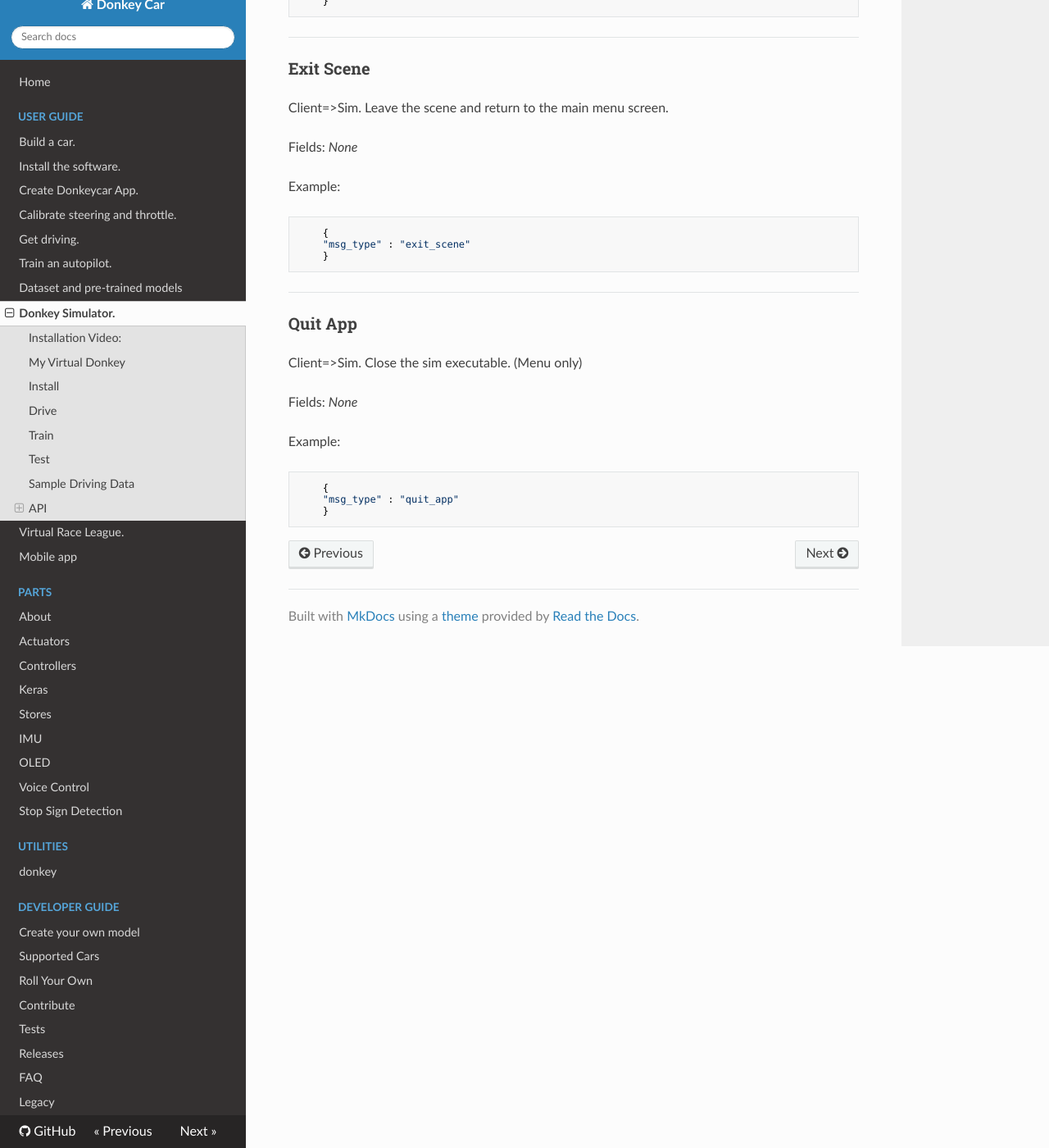
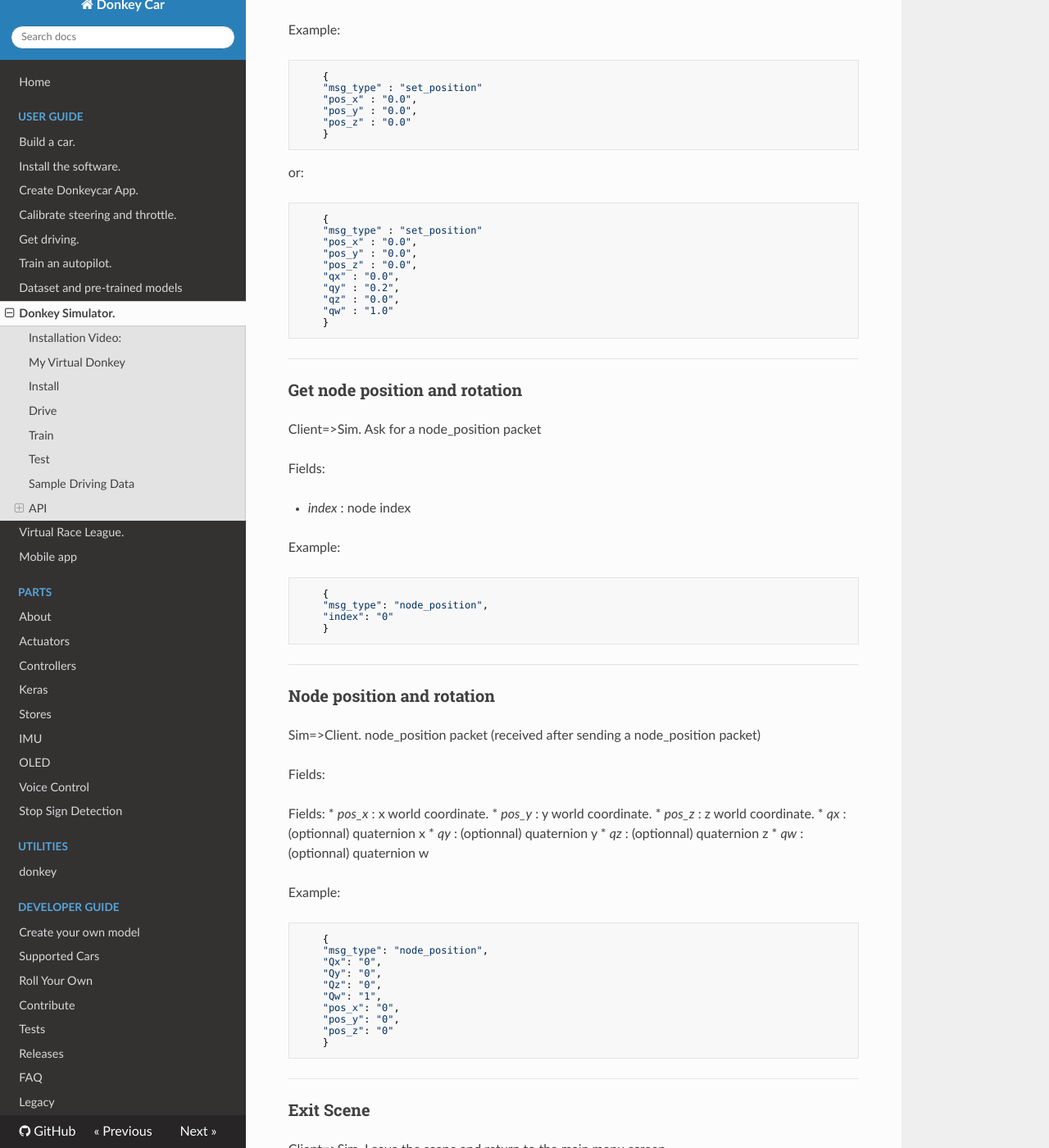
Before and after one commit to autorope/donkeydocs, an MkDocs documentation site: the page built from docs/guide/simulator.md, in a window 1280 px wide and 1400 px high, scrolled down 9414 px. Shown: the whole window at 82% size. Built offline with MkDocs 1.6.1, drawn with Linux system fonts in a browser that asks for light colours; nearby versions of some CDN libraries; old or Windows-style settings are respelled for this version of MkDocs; some of the changed text lies outside the part shown.

Commit message:
documented some of the new packets for the sim

````diff
--- a/docs/guide/simulator.md
+++ b/docs/guide/simulator.md
@@ -384,6 +387,9 @@ Example:
     "gyro_y" : "0.0",
     "gyro_z" : "0.0",
     "gyro_w" : "0.0",
+    "pitch" : "0.0",
+    "roll" : "0.0",
+    "yaw" : "0.0",
     "activeNode" : "5"
     "totalNodes" : "26"
     "cte" : "0.5"
@@ -416,6 +422,10 @@ Fields:
 * *pos_x* :  x world coordinate.
 * *pos_y* :  y world coordinate.
 * *pos_z* :  z world coordinate.
+* *qx* :  (optionnal) quaternion x
+* *qy* :  (optionnal) quaternion y
+* *qz* :  (optionnal) quaternion z
+* *qw* :  (optionnal) quaternion w
 
 Example:
 ```bash
@@ -426,7 +436,67 @@ Example:
     "pos_z" : "0.0"
     }
 ```
+or:
 
+```bash
+    {
+    "msg_type" : "set_position"
+    "pos_x" : "0.0",
+    "pos_y" : "0.0",
+    "pos_z" : "0.0",
+    "qx" : "0.0",
+    "qy" : "0.2",
+    "qz" : "0.0",
+    "qw" : "1.0"
+    }
+```
+
+---
+
+### Get node position and rotation
+Client=>Sim. Ask for a node_position packet
+
+Fields:
+
+* *index* :  node index
+
+Example:
+```bash
+    {
+    "msg_type": "node_position",
+    "index": "0"
+    }
+```
+
+---
+
+### Node position and rotation
+Sim=>Client. node_position packet (received after sending a node_position packet)
+
+Fields:
+
+Fields:
+* *pos_x* :  x world coordinate.
+* *pos_y* :  y world coordinate.
+* *pos_z* :  z world coordinate.
+* *qx* :  (optionnal) quaternion x
+* *qy* :  (optionnal) quaternion y
+* *qz* :  (optionnal) quaternion z
+* *qw* :  (optionnal) quaternion w
+
+Example:
+```bash
+    {
+    "msg_type": "node_position",
+    "Qx": "0",
+    "Qy": "0",
+    "Qz": "0",
+    "Qw": "1",
+    "pos_x": "0",
+    "pos_y": "0",
+    "pos_z": "0"
+    }
+```
 
 ---
 
````
Also changed, not shown: other parts of docs/guide/simulator.md (+3 -0 lines).
